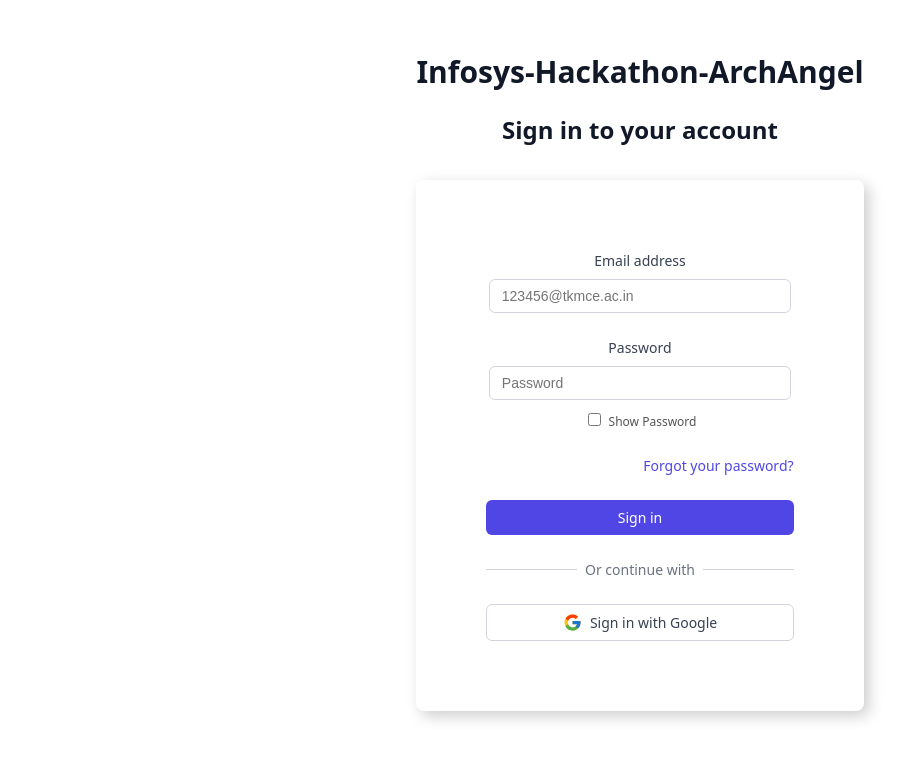
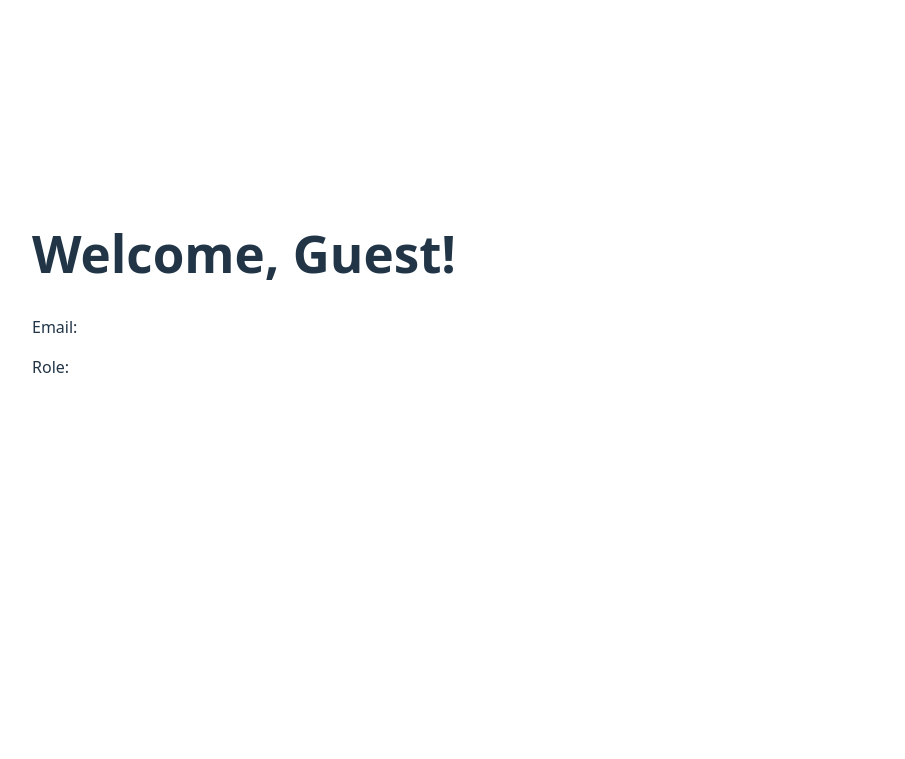
Before and after one commit to Arunitdy/Infosys-Hackathon-ArchAngel, a React (Vite) app in the folder Client/: page /home in a window 1280 px wide. Shown: the part 107-866 px from the top of the page, without its empty margins (0-905 px from the left). After the commit the page ends 800 px from the top, so only its background shows below. Built offline with nearby package versions, Linux system fonts and the light colour scheme.

Commit message:
Refactor App and Login components to implement user authentication and navigation

```diff
--- a/Client/src/App.jsx
+++ b/Client/src/App.jsx
@@ -1,16 +1,19 @@
-import { useState } from 'react'
-import Home from "./components/Home/Home";
-import LoginPage from "./components/Login/Login";
-import './App.css'
+import { useState } from 'react';
+import { BrowserRouter as Router, Routes, Route } from 'react-router-dom';
+import LoginPage from './components/Login/Login';
+import Home from './components/Home/Home';
 
 function App() {
-  const [count, setCount] = useState(0)
+  const [userData, setUserData] = useState(null); // <-- Shared user data
 
   return (
-    <>
-     <LoginPage/>
-    </>
-  )
+    <Router>
+      <Routes>
+        <Route path="/" element={<LoginPage setUserData={setUserData} />} />
+        <Route path="/home" element={<Home userData={userData} />} />
+      </Routes>
+    </Router>
+  );
 }
 
-export default App
+export default App;
--- a/Client/src/components/Home/Home.jsx
+++ b/Client/src/components/Home/Home.jsx
@@ -1,10 +1,9 @@
-import "./Home.css";
-
- const Home = () => {
-    return (
-        <div className="home">
-            Home
-        </div>);
+export default function Home({ userData }) {
+  return (
+    <div style={{ padding: "2rem" }}>
+      <h1>Welcome, {userData?.name || "Guest"}!</h1>
+      <p>Email: {userData?.email}</p>
+      <p>Role: {userData?.role}</p>
+    </div>
+  );
 }
-
-export default Home;
--- a/Client/src/components/Login/Login.jsx
+++ b/Client/src/components/Login/Login.jsx
@@ -1,27 +1,48 @@
-import React, { useState, useEffect } from "react";
+import React, { useState } from "react";
 import { useNavigate } from "react-router-dom";
 import { FcGoogle } from "react-icons/fc";
 import "./Login.css";
 
-
-export function LoginPage({ onLoginSuccess }) {
+export function LoginPage({ setUserData }) {
   const [email, setEmail] = useState("");
   const [password, setPassword] = useState("");
   const [showPassword, setShowPassword] = useState(false);
   const [isLogin, setIsLogin] = useState(true);
   const [isLoading, setIsLoading] = useState(false);
-  const [showForgotPassword, setShowForgotPassword] = useState(false);
 
-  const handleSubmit = () => {
-    alert("Login functionality is not implemented yet.");
-  }
+  const navigate = useNavigate();
+
+  const handleSubmit = async (e) => {
+    e.preventDefault();
+    setIsLoading(true);
+
+    try {
+      const res = await fetch("http://localhost:5000/api/login", {
+        method: "POST",
+        headers: {
+          "Content-Type": "application/json",
+        },
+        body: JSON.stringify({ email, password }),
+      });
+
+      const data = await res.json();
+
+      if (data.success) {
+        setUserData(data.user);              // Save user data in App
+        navigate("/home");                   // Navigate to Home
+      } else {
+        alert("Invalid credentials.");
+      }
+    } catch (error) {
+      console.error("Login error:", error);
+      alert("Something went wrong.");
+    } finally {
+      setIsLoading(false);
+    }
+  };
 
   const handleGoogleSignIn = () => {
-    alert("Google Sign-In functionality is not implemented yet.");
-    }
-
-  const handleForgotPassword = () => {
-    setShowForgotPassword(true);
+    alert("Google Sign-In not implemented");
   };
 
   return (
@@ -35,12 +56,10 @@
             <div className="form-group">
               <label className="form-label" htmlFor="email">Email address</label>
               <input
-                className="form-input emailtest"
-                placeholder="123456@tkmce.ac.in"
+                className="form-input"
                 id="email"
                 name="email"
                 type="email"
-                autoComplete="email"
                 required
                 value={email}
                 onChange={(e) => setEmail(e.target.value)}
@@ -50,12 +69,10 @@
             <div className="form-group">
               <label className="form-label" htmlFor="password">Password</label>
               <input
-                className="form-input passwordtest"
-                placeholder="Password"
+                className="form-input"
                 id="password"
                 name="password"
                 type={showPassword ? "text" : "password"}
-                autoComplete="current-password"
                 required
                 value={password}
                 onChange={(e) => setPassword(e.target.value)}
@@ -72,23 +89,13 @@
             </div>
 
             <div className="form-footer">
-              {isLogin && (
-                <>
-                  <a href="#" onClick={handleForgotPassword} className="forgot-password">
-                    Forgot your password?
-                  </a>
-                  {showForgotPassword && (
-                    <ForgotPassword
-                      onClose={() => setShowForgotPassword(false)}
-                      initialEmail={email}
-                    />
-                  )}
-                </>
-              )}
+              <a href="#" onClick={() => alert("Forgot password")} className="forgot-password">
+                Forgot your password?
+              </a>
             </div>
 
-            <button className="submit-button loginbuttontest" type="submit" disabled={isLoading}>
-              {isLoading ? "Processing..." : isLogin ? "Sign in" : "Register"}
+            <button className="submit-button" type="submit" disabled={isLoading}>
+              {isLoading ? "Processing..." : "Sign in"}
             </button>
           </form>
 
```
Also changed, not shown: 1 other file (tests, documents, lock files or other folders).
